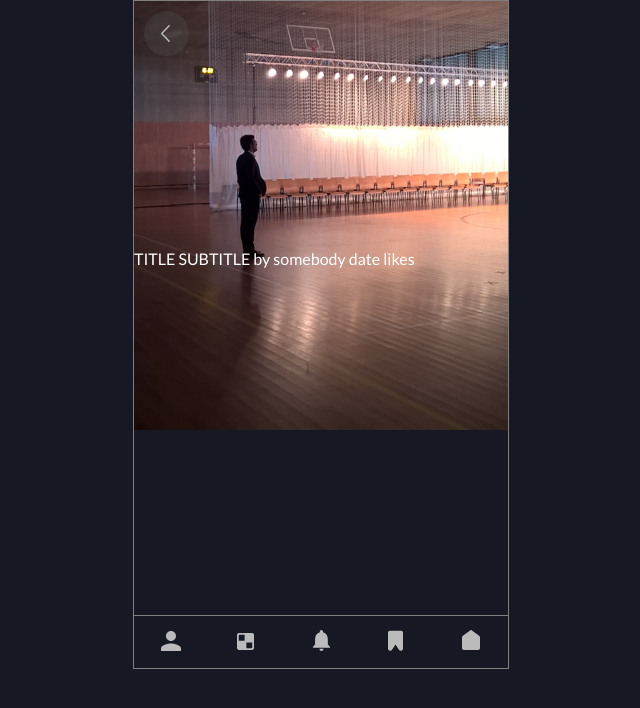
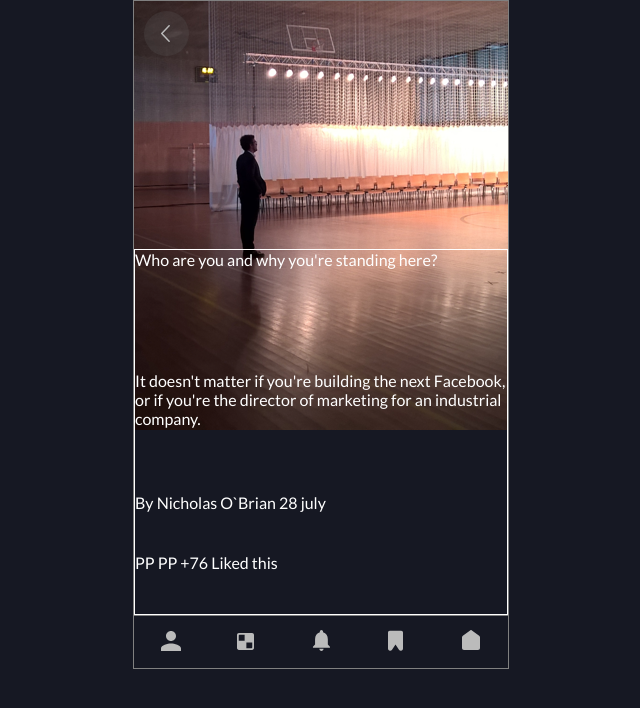
Before and after one commit to abbasnake/scandi, a Vue app in the folder client/: page /#/ in a window 1280 px wide. Shown: the top 708 px of the page, without its empty margins (319-959 px from the left). Built offline with nearby package versions, Linux system fonts and the light colour scheme.

Commit message:
starting home page main section

```diff
--- /dev/null
+++ b/client/src/components/MainFeatured.vue
@@ -0,0 +1,22 @@
+<template>
+  <main class="main">
+    <section class="main__title">Who are you and why you're standing here?</section>
+    <section class="main__subtitle">It doesn't matter if you're building the next Facebook, or if you're the director of marketing for an industrial company.</section>
+    <section class="main__info">By Nicholas O`Brian 28 july</section>
+    <section class="main__likes">PP PP +76 Liked this</section>
+  </main>
+</template>
+
+<script>
+export default {
+  name: 'MainFeatured'
+}
+</script>
+
+<style lang="scss" scoped>
+.main {
+  border: 1px solid white;
+  display: grid;
+  grid-template-rows: 2fr 2fr 1fr 1fr;
+}
+</style>
--- a/client/src/views/Home.vue
+++ b/client/src/views/Home.vue
@@ -1,19 +1,21 @@
 <template>
   <div class="view">
     <button-back class="view__back-button"></button-back>
-    <div class="view__featured">TITLE SUBTITLE by somebody date likes</div>
+    <main-featured class="view__main"></main-featured>
     <nav-bar class="view__navbar"></nav-bar>
   </div>
 </template>
 
 <script>
 import ButtonBack from '@/components/ButtonBack'
+import MainFeatured from '@/components/MainFeatured'
 import Navbar from '@/components/Navbar'
 
 export default {
   name: 'Home',
   components: {
     'button-back': ButtonBack,
+    'main-featured': MainFeatured,
     'nav-bar': Navbar
   }
 }
@@ -27,7 +29,7 @@ export default {
   grid-template-areas:
     "back-button ."
     ".           ."
-    "featured    featured"
+    "main        main"
     "navbar      navbar";
   grid-template-rows: 65px 1fr 2fr 53px;
   height: 669px;
@@ -36,8 +38,8 @@ export default {
   &__back-button {
     grid-area: back-button;
   }
-  &__featured {
-    grid-area: featured;
+  &__main {
+    grid-area: main;
   }
   &__navbar {
     grid-area: navbar
```
